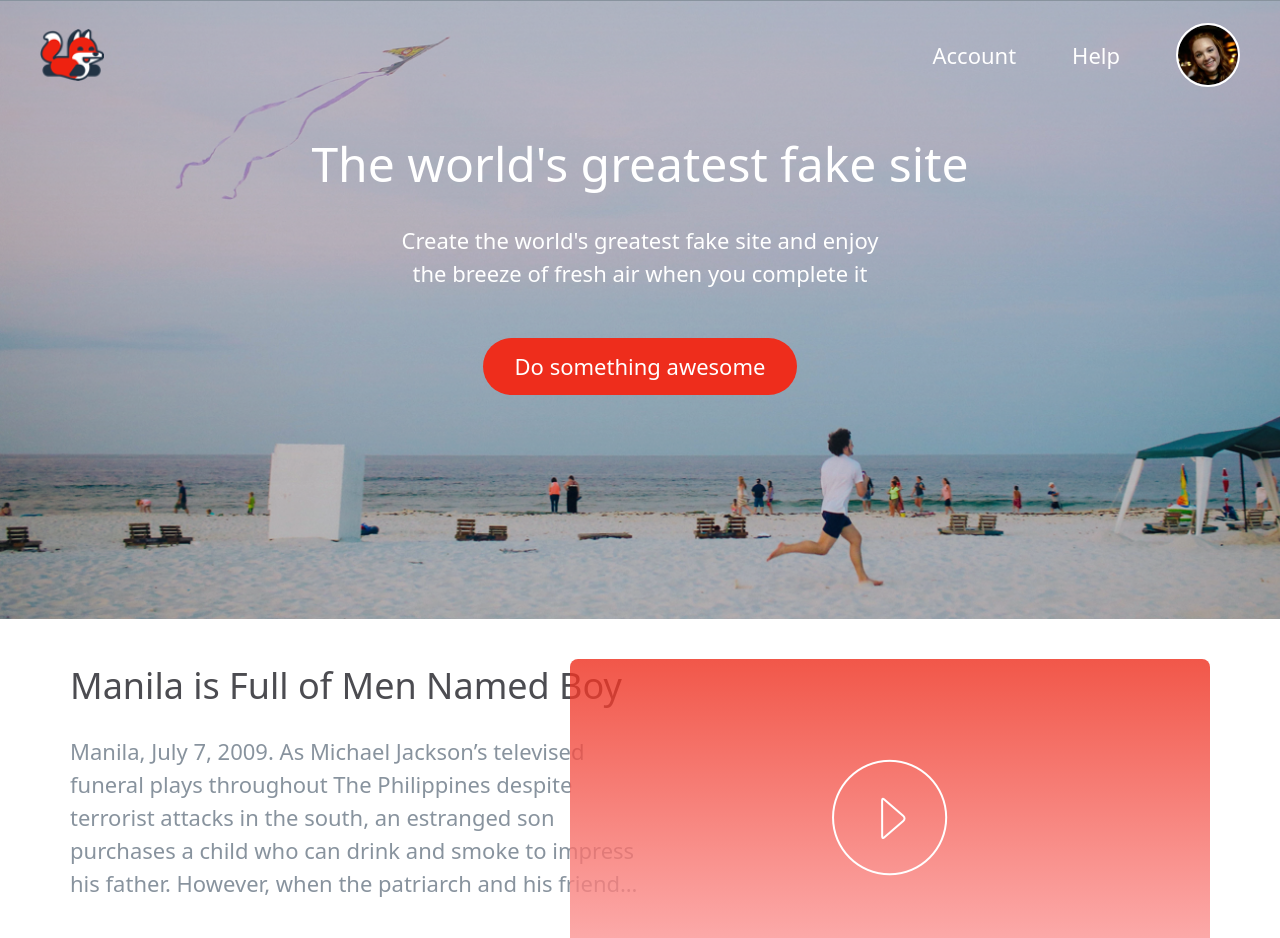
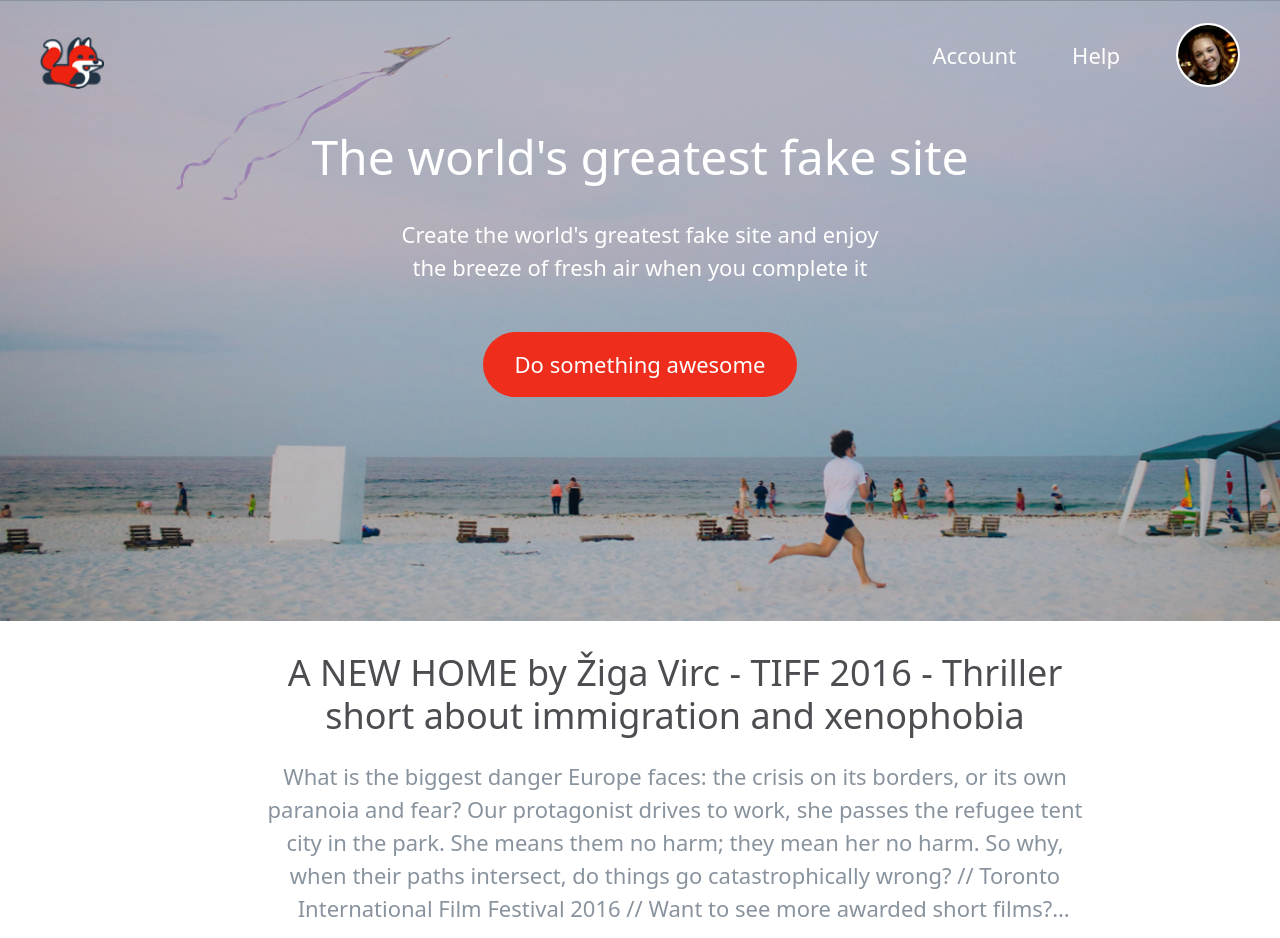
Before and after one commit to ashleyhodge/fakesite, a Next.js app: page / in a window 1280 px wide. Shown: the top 938 px of the page. Built offline with nearby package versions, Linux system fonts and the light colour scheme.

Commit message:
add carousel

```diff
--- a/components/Home/VideoSection/index.js
+++ b/components/Home/VideoSection/index.js
@@ -4,7 +4,8 @@
 import { useState, useEffect } from 'react';
 import ReactPlayer from 'react-player'
 import videos from '/videos.json'
-
+import { Carousel } from 'react-bootstrap';
+import 'bootstrap/dist/css/bootstrap.css';
 
 
 function Video() {
@@ -33,34 +34,58 @@ function Video() {
 
   return (
     <div>
-    {videos.videos.map((video, id) =>
-      <div key={id} className="grid grid-cols-2 mt-[40px]">
-      <div>
+      <Carousel>
+        {videos.videos?.map((video) => {
+          return (
+            <Carousel.Item key={video.id} className="grid grid-cols-2">
+              <Carousel.Caption>
                 <h2 className="text-[36px] ml-[70px] text-blackish">
                   {video.title}
                 </h2>
                 <p className="text-[22px] ml-[70px] mt-[22px] text-blueish line-clamp-5">
                   {removeTags(video.description)}
                 </p>
-      </div>
-      <div className='mr-[70px] absolute right-0 rounded-xl cursor-pointer'>
-        <div className='flex justify-center'>
-          <img src='/images/playbtn.png' className='absolute pt-[100px] z-20 hover:w-[130px] hover:h-[230px]'
-          />
-          {/* Video Overlay */}
-          <div className='absolute transition-opacity py-[180px] px-[320px] z-10 bg-gradient-to-b from-redish to-[#FFB1B5] opacity-80 rounded-lg hover:opacity-0 hover:duration-300 duration-[8000ms]'/>
-        </div>
-        <div className='overflow-hidden rounded-lg z-0'>
+              </Carousel.Caption>
               {hasWindow && <ReactPlayer
               url={video.url}
               controls={false}
               vimeoconfig={{ iframeParams: { fullscreen: 0 } }}
+              />}
+            </Carousel.Item>
+          )
+        })}
+      </Carousel>
+    </div>
+    // <div>
+    //   <Carousel>
+    // {videos.videos?.map((video, id) => {
+    //   return (
+    //     <Carousel.Item key={id} className="grid grid-cols-2 mt-[40px]">
+    //       <Carousel.Caption>
 
-        />}
-        </div>
-      </div>
-    </div>)}
-    </div>
+
+    //       </Carousel.Caption>
+    //       <div className='mr-[70px] absolute right-0 rounded-xl cursor-pointer'>
+    //         <div className='flex justify-center'>
+    //           <img src='/images/playbtn.png' className='absolute pt-[100px] z-20 hover:w-[130px] hover:h-[230px]'
+    //           />
+    //           {/* Video Overlay */}
+    //           <div className='absolute transition-opacity py-[180px] px-[320px] z-10 bg-gradient-to-b from-redish to-[#FFB1B5] opacity-80 rounded-lg hover:opacity-0 hover:duration-300 duration-[8000ms]'/>
+    //         </div>
+    //         <div className='overflow-hidden rounded-lg z-0'>
+    //         {hasWindow && <ReactPlayer
+              // url={video.url}
+              // controls={false}
+              // vimeoconfig={{ iframeParams: { fullscreen: 0 } }}
+
+    //         />}
+    //         </div>
+    //       </div>
+    //     </Carousel.Item>)}
+    //   )
+    // }
+    // </Carousel>
+    // </div>
   )
 }
 
--- a/package.json
+++ b/package.json
@@ -9,8 +9,12 @@
     "lint": "next lint"
   },
   "dependencies": {
+    "bootstrap": "^5.2.0",
+    "flowbite": "^1.5.2",
+    "flowbite-react": "^0.1.9",
     "next": "12.2.5",
     "react": "18.2.0",
+    "react-bootstrap": "^2.5.0",
     "react-dom": "18.2.0",
     "react-player": "^2.10.1",
     "vimeo": "^2.1.1"
--- a/tailwind.config.js
+++ b/tailwind.config.js
@@ -3,6 +3,7 @@ module.exports = {
   content: [
     "./pages/**/*.{js,ts,jsx,tsx}",
     "./components/**/*.{js,ts,jsx,tsx}",
+    'node_modules/flowbite-react/**/*.{js,jsx,ts,tsx}'
   ],
   theme: {
     fontSize: {
@@ -20,6 +21,7 @@ module.exports = {
     },
   },
   plugins: [
-    require('@tailwindcss/line-clamp')
+    require('@tailwindcss/line-clamp'),
+    require('flowbite/plugin')
   ],
 }
```
Also changed, not shown: videos.json (+1 -1 lines), components/Home/Carousel/index.js (added), 1 other file (tests, documents, lock files or other folders). Lines whose indentation alone changed are shown as unchanged.
